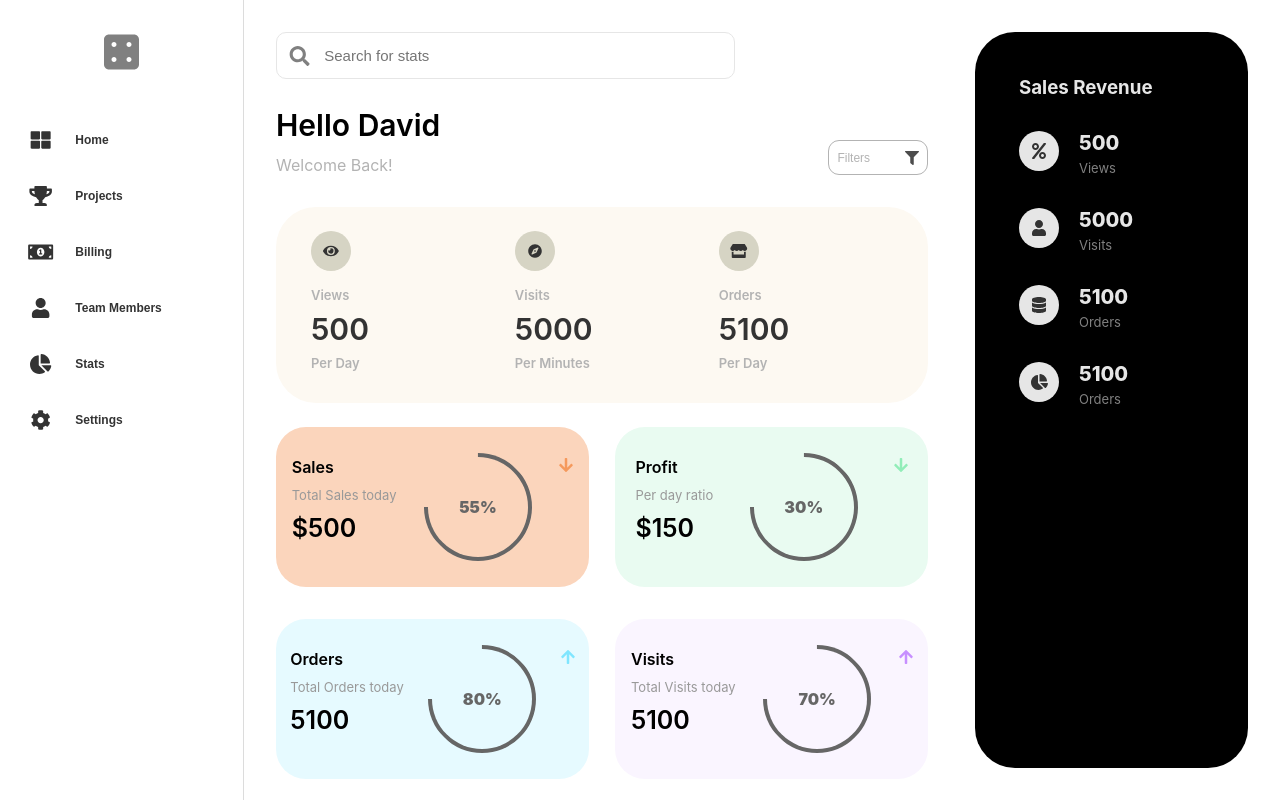
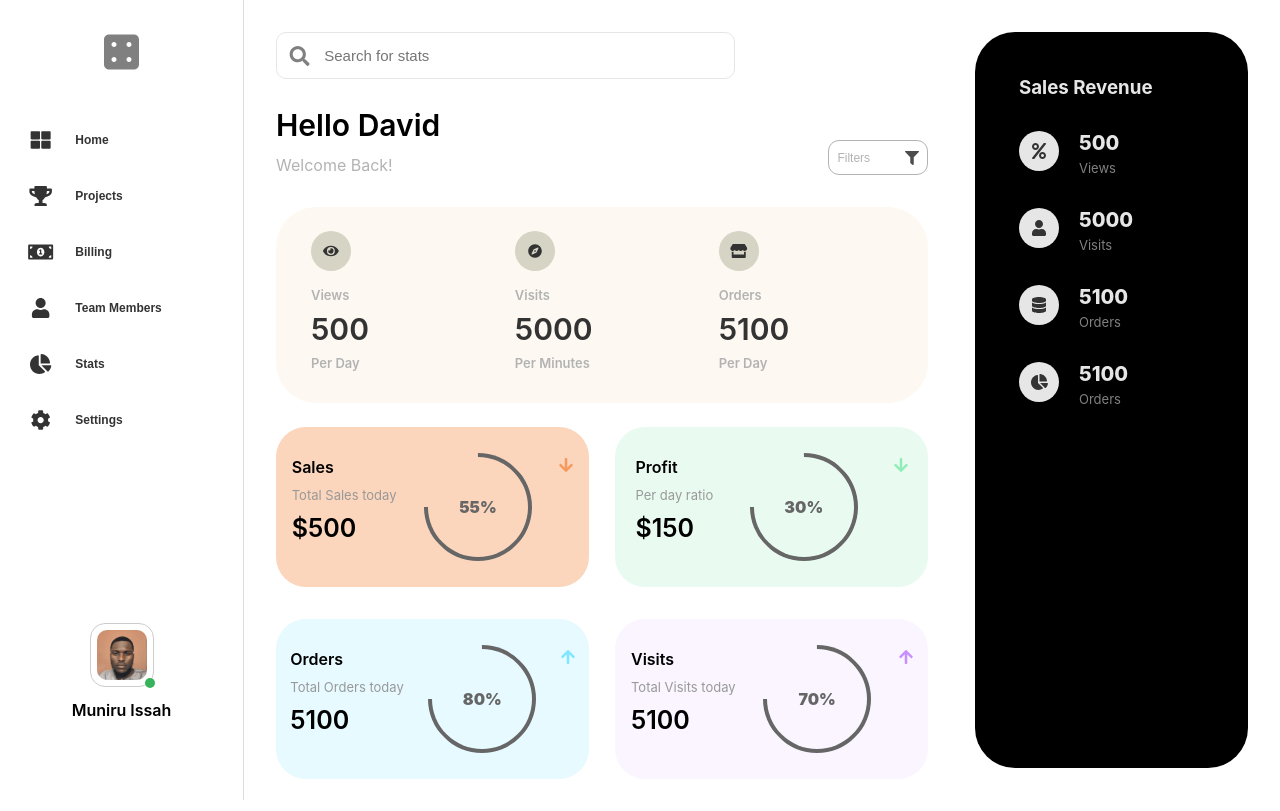
Before and after one commit to MuniruIssah/my-one-page-designs, a React (Create React App) app: page /ghulam in a window 1280 px wide. Built offline with nearby package versions, Linux system fonts and the light colour scheme.

Commit message:
Ghulam Dashboard updates

```diff
--- /dev/null
+++ b/src/projectClasses/Dashboards/GhulamRasoolFinanceDashboard/components/Sidebar/components/ProfileSection/index.js
@@ -0,0 +1,15 @@
+import React from "react";
+import "./styles.scss";
+const ProfileSection = ({image}) => {
+  return (
+    <div className="profileSection">
+      <div className="avatar">
+        <div className="avatarImage" style={{backgroundImage:`url(${image})`}}></div>
+        <div className="online"></div>
+      </div>
+      <span className="profileName">Muniru Issah</span>
+    </div>
+  );
+};
+
+export default ProfileSection;
--- /dev/null
+++ b/src/projectClasses/Dashboards/GhulamRasoolFinanceDashboard/components/Sidebar/components/ProfileSection/styles.scss
@@ -0,0 +1,40 @@
+.profileSection {
+    width: 100%;
+  display: flex;
+  position: absolute;
+  flex-direction: column;
+  justify-content: center;
+  align-items: center;
+  bottom: 10%;
+
+  .avatar {
+    border-radius: 15px;
+    border: 1.5px solid hsl(0, 0%, 80%);
+    display: flex;
+    justify-content: center;
+    align-items: center;
+    margin-bottom: 0.8rem;
+    position: relative;
+    .avatarImage {
+      width: 50px;
+      height: 50px;
+      background-position: center;
+      background-size: cover;
+      border-radius: 10px;
+      margin: 6px;
+    }
+    .online {
+      width: 10px;
+      height: 10px;
+      border-radius: 50%;
+      background-color: hsl(138, 53%, 46%);
+      position: absolute;
+      right: -2px;
+      bottom: -2px;
+    }
+  }
+
+  .profileName {
+    font-weight: 600;
+  }
+}
--- a/src/projectClasses/Dashboards/GhulamRasoolFinanceDashboard/components/Sidebar/index.js
+++ b/src/projectClasses/Dashboards/GhulamRasoolFinanceDashboard/components/Sidebar/index.js
@@ -3,20 +3,16 @@ import { FontAwesomeIcon } from "@fortawesome/react-fontawesome";
 import "./styles.scss";
 import NavItem from "./components/NavItem";
 import {
-  faChartArea,
-  faChartBar,
   faChartPie,
   faCog,
-  faCogs,
   faDiceFour,
-  faHome,
   faMoneyBillAlt,
-  faTh,
   faThLarge,
   faTrophy,
   faUser,
-  faWarehouse,
 } from "@fortawesome/free-solid-svg-icons";
+import ProfileSection from "./components/ProfileSection";
+import me from '../../assets/me.jpg'
 
 //Sidebar Buttons
 
@@ -52,12 +48,13 @@ const GRFDSidebar = () => {
     <aside className="grfdSidebar">
       <FontAwesomeIcon icon={faDiceFour} className="sideBarLogo" />
       <div className="sidebarButtonWrapper">
-      {SidebarButtons.map((SidebarButton) => (
-        <NavItem key={SidebarButton.label} icon={SidebarButton.icon}>
-          {SidebarButton.label}
-        </NavItem>
-      ))}
+        {SidebarButtons.map((SidebarButton) => (
+          <NavItem key={SidebarButton.label} icon={SidebarButton.icon}>
+            {SidebarButton.label}
+          </NavItem>
+        ))}
       </div>
+      <ProfileSection image={me} />
     </aside>
   );
 };
--- a/src/projectClasses/Dashboards/GhulamRasoolFinanceDashboard/components/Sidebar/styles.scss
+++ b/src/projectClasses/Dashboards/GhulamRasoolFinanceDashboard/components/Sidebar/styles.scss
@@ -4,10 +4,10 @@
     box-sizing: border-box;
     padding: 2rem 0px;
     border-right: 1px solid gainsboro;
+    position: relative;
 
     .sideBarLogo{
         font-size: 40px;
-        // padding-left: 13%;
         color: grey;
     }
     .sidebarButtonWrapper{
--- a/src/projectClasses/Dashboards/GhulamRasoolFinanceDashboard/index.js
+++ b/src/projectClasses/Dashboards/GhulamRasoolFinanceDashboard/index.js
@@ -1,30 +1,14 @@
-import React from 'react'
-import {  FontAwesomeIcon} from '@fortawesome/react-fontawesome'
+import React from "react";
 import "./styles.scss";
-import GRFDSidebar from './components/Sidebar'
-import GRFDContent from './components/Content'
+import GRFDSidebar from "./components/Sidebar";
+import GRFDContent from "./components/Content";
+const GhulamRasoolFinanceDashboard = () => {
+  return (
+    <div className="grfd">
+      <GRFDSidebar />
+      <GRFDContent />
+    </div>
+  );
+};
 
-
-import { faChartBar, faChartPie, faCompass, faDiceFour, faDiceSix, faEye, faFilter, faHome, faMoneyBillAlt, faStore, faTrophy, faUser, faWarehouse } from '@fortawesome/free-solid-svg-icons'
-const GhulamRasoolFinanceDashboard = () => {
-    return (
-        <div className="grfd">
-           <GRFDSidebar/>
-           <GRFDContent/>
-        </div>
-    )
-}
-
-export default GhulamRasoolFinanceDashboard
-
-
-/* <FontAwesomeIcon icon={faHome} />
-<FontAwesomeIcon icon={faTrophy} />
-<FontAwesomeIcon icon={faWarehouse}/>
-<FontAwesomeIcon icon={faChartBar} />
-<FontAwesomeIcon icon={faUser} />
-<FontAwesomeIcon icon={faEye} />
-<FontAwesomeIcon icon={faCompass} />
-<FontAwesomeIcon icon={faStore} />
-<FontAwesomeIcon icon={faChartPie} />
-<FontAwesomeIcon icon={faDiceFour}/> */
+export default GhulamRasoolFinanceDashboard;
```
Also changed, not shown: src/projectClasses/Dashboards/GhulamRasoolFinanceDashboard/assets/me.jpg (added).
